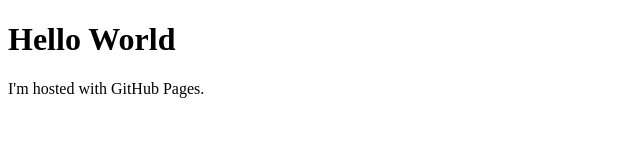
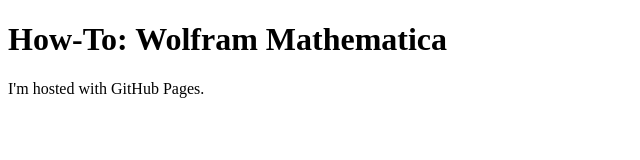
Before and after one commit to getDolla/getDolla.github.io, a plain HTML site: page index.html in a window 1280 px wide. Shown: the whole page, without its empty margins (0-640 px from the left). Drawn offline with Linux system fonts and the light colour scheme.

```diff
--- a/index.html
+++ b/index.html
@@ -1,7 +1,7 @@
 <!DOCTYPE html>
 <html>
 <body>
-<h1>Hello World</h1>
+<h1>How-To: Wolfram Mathematica</h1>
 <p>I'm hosted with GitHub Pages.</p>
 </body>
 </html>
```
